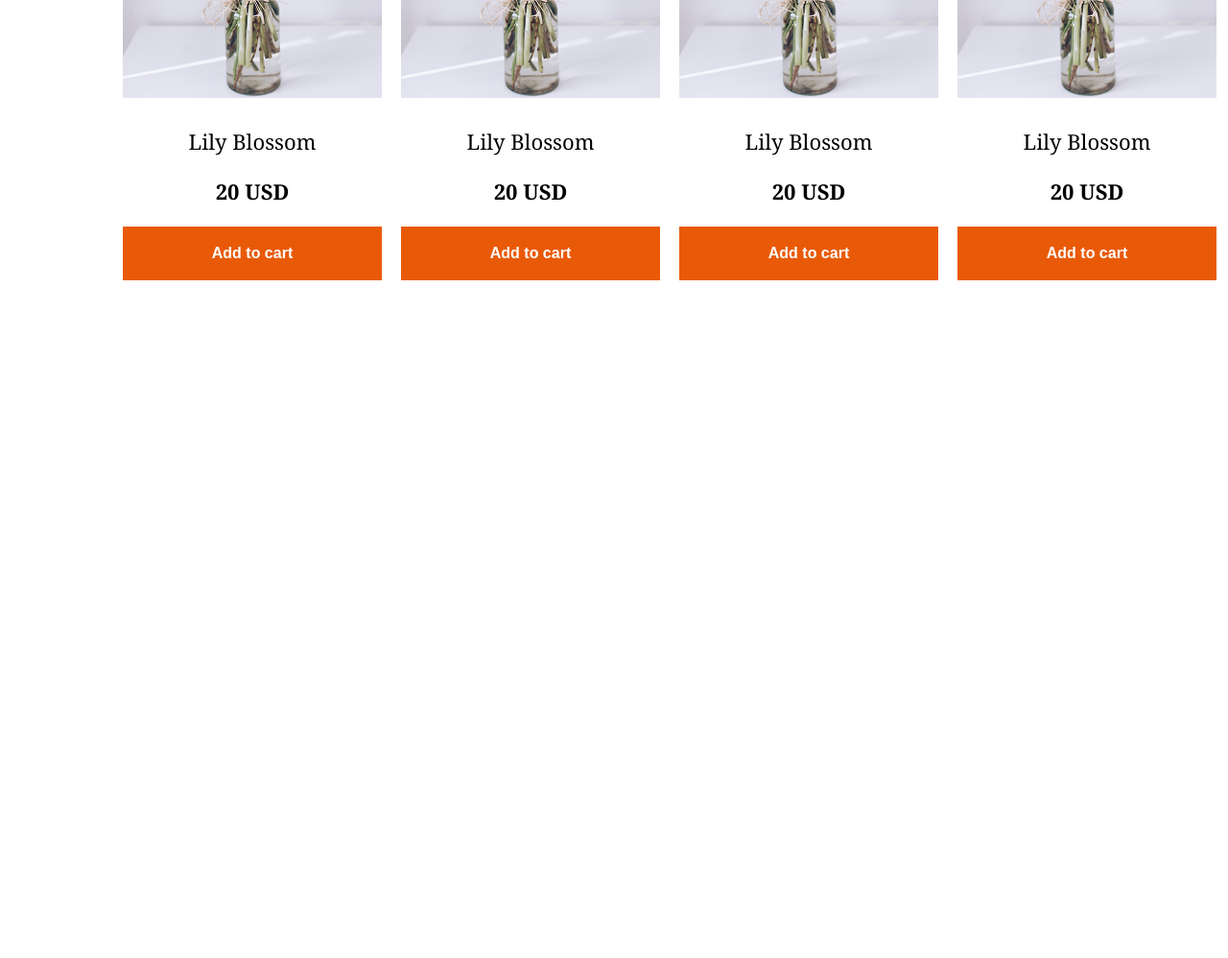
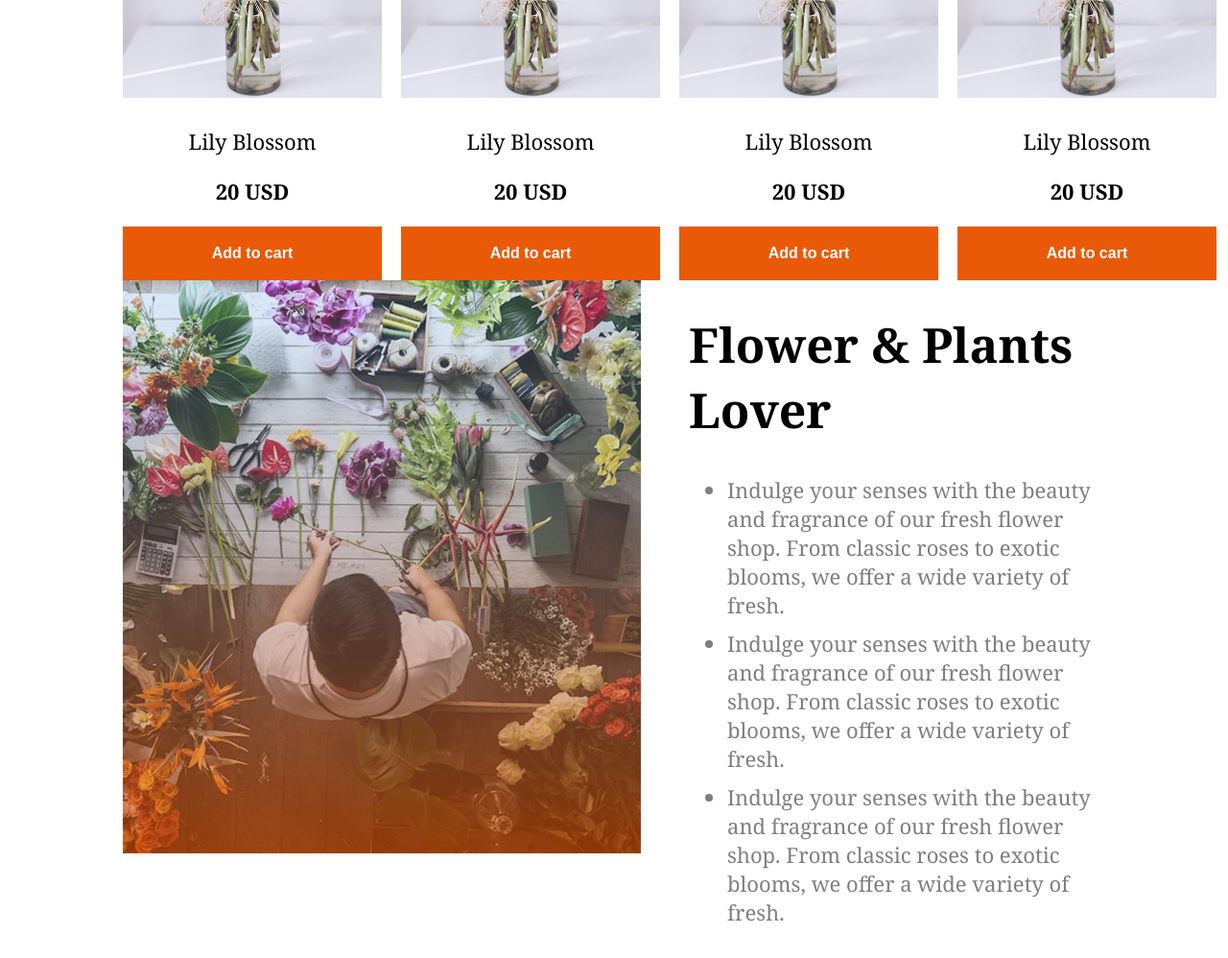
Before and after one commit to tafhim88/assignment-2, a plain HTML site: page index.html in a window 1280 px wide. Shown: the part 1648-2646 px from the top of the page at 96% size. Before the commit the page ends 1948 px from the top, so only its background shows below. Drawn offline with Linux system fonts and the light colour scheme.

Commit message:
upload main file

```diff
--- a/index.html
+++ b/index.html
@@ -99,5 +99,21 @@
             <button>Add to cart</button>
         </div>
     </main>
+
+    <!-- flower and plant lover -->
+
+    <main  class="store-container">
+        <div>
+            <img src="image/flower-store.png" alt="">
+        </div>
+        <div class="headline-3">
+            <h1>Flower & Plants Lover</h1>
+            <ul>
+                <li>Indulge your senses with the beauty and fragrance of our fresh flower shop. From classic roses to exotic blooms, we offer a wide variety of fresh.</li>
+                <li>Indulge your senses with the beauty and fragrance of our fresh flower shop. From classic roses to exotic blooms, we offer a wide variety of fresh.</li>
+                <li>Indulge your senses with the beauty and fragrance of our fresh flower shop. From classic roses to exotic blooms, we offer a wide variety of fresh.</li>
+            </ul>
+        </div>
+    </main>
 </body>
 </html>
--- a/style.css
+++ b/style.css
@@ -67,3 +67,21 @@
 .price{
     font-weight: bold;
 }
+
+/* <!-- flower and plant lover --> */
+
+
+.store-container{
+    display: flex;
+    margin: 0px 120px;
+    gap: 50px;
+}
+.headline-3 h1{
+    font-size: 50px;
+    font-weight: bold;
+}
+.headline-3 li{
+    font-size: 22px;
+    padding-bottom: 10px;
+    opacity: 50%;
+}
```
